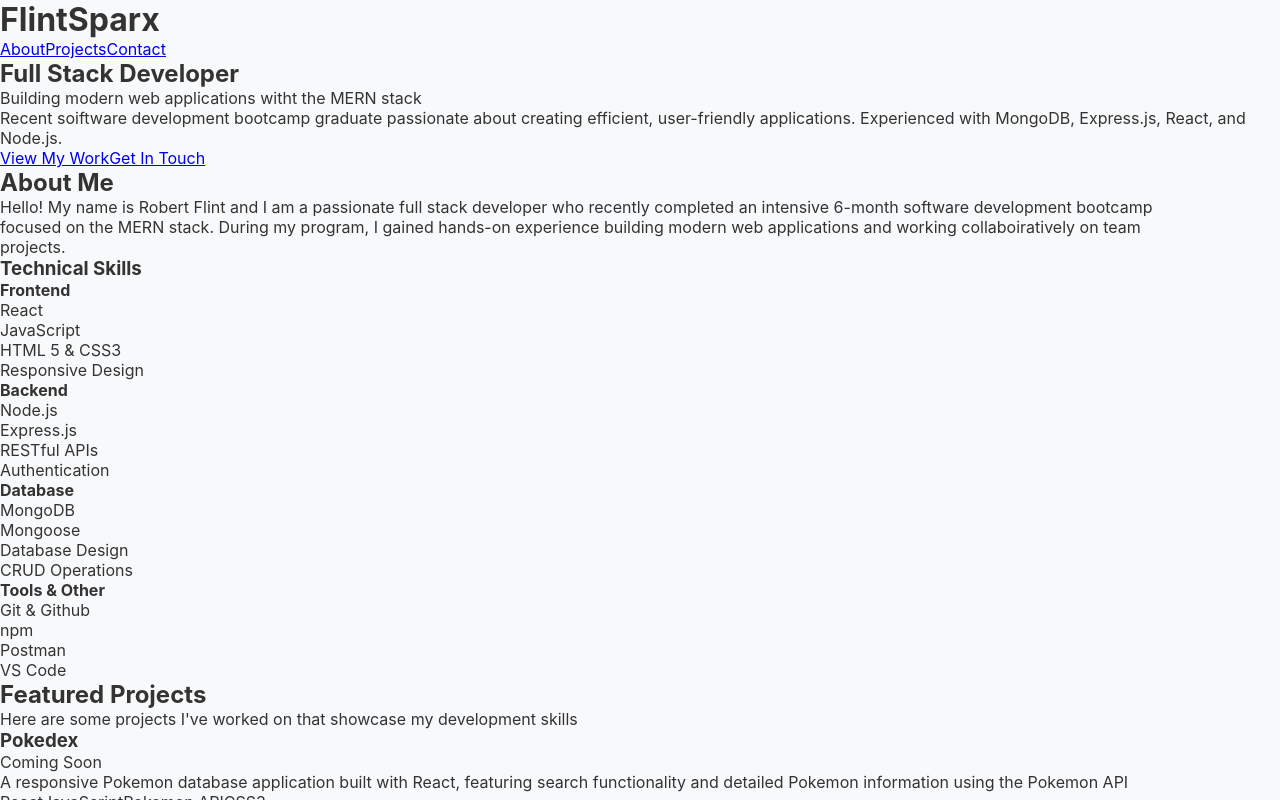
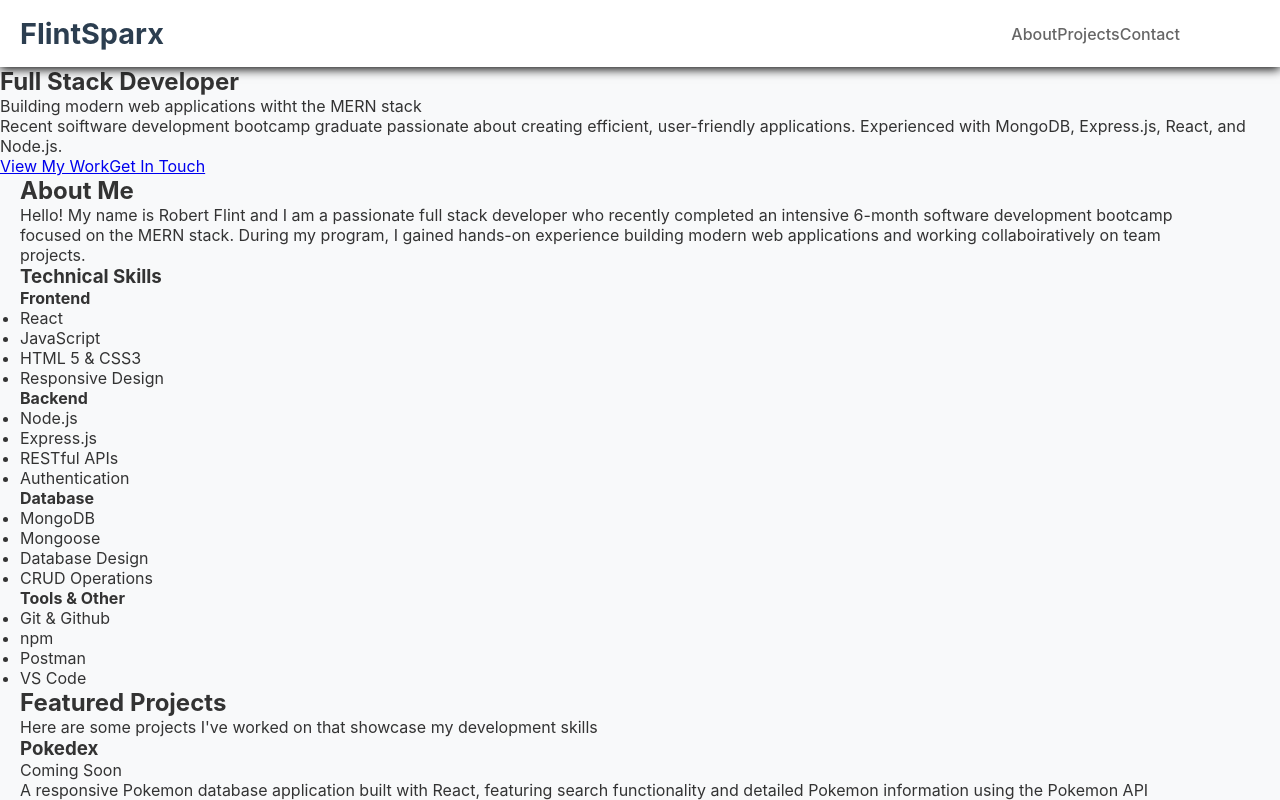
Before and after one commit to FlintSparx/flintsparx.github.io, a React (Create React App) app: page / in a window 1280 px wide. Shown: the top 800 px of the page. Built offline with nearby package versions, Linux system fonts and the light colour scheme.

Commit message:
updated app.css

```diff
--- a/src/App.css
+++ b/src/App.css
@@ -17,4 +17,41 @@
 
 .container {
   max-width: 1200px;
+  margin: 0;
+  padding: 0 20px;
 }
+
+/* Header */
+
+.header {
+  background: white;
+  box-shadow: 0 2px 10px rgba(0, 0, 0, 1);
+  position: sticky;
+  top: 0;
+  z-index: 100;
+}
+
+.header .container {
+  display: flex;
+  justify-content: space-between;
+  align-items: center;
+  padding: 1rem 20px;
+}
+
+.logo {
+  font-size: 1.8rem;
+  font-weight: bold;
+  color: #2c3e50;
+  text-decoration: none;
+}
+
+.nav a {
+text-decoration: none;
+color: #666;
+font-weight: 500;
+transition: color 0.3s ease;
+}
+
+.nav a:hover {
+  color: #3498db;
+}
```
